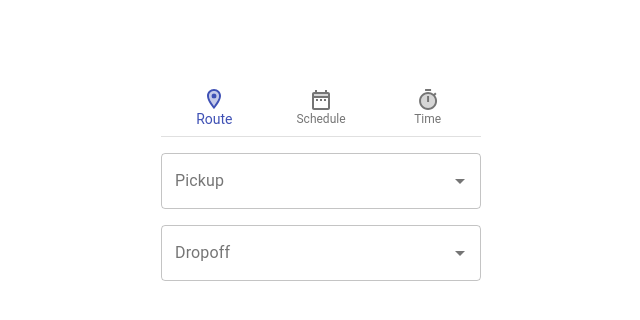
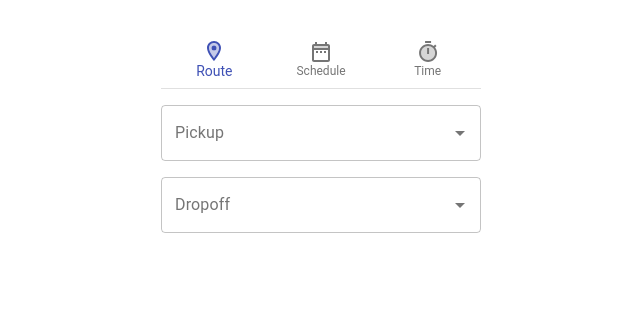
Before and after one commit to josh-p-thompson/farecalculator, a React (Create React App) app: page / in a window 1280 px wide. Shown: the top 320 px of the page, without its empty margins (319-959 px from the left). Built offline with nearby package versions, Linux system fonts and the light colour scheme.

Commit message:
change top margin

```diff
--- a/src/App.css
+++ b/src/App.css
@@ -5,5 +5,5 @@
 
 .FareEstimator {
   width: 20rem;
-  margin-top: 5rem;
+  margin-top: 2rem;
 }
```
Also changed, not shown: public/logo192.png.
